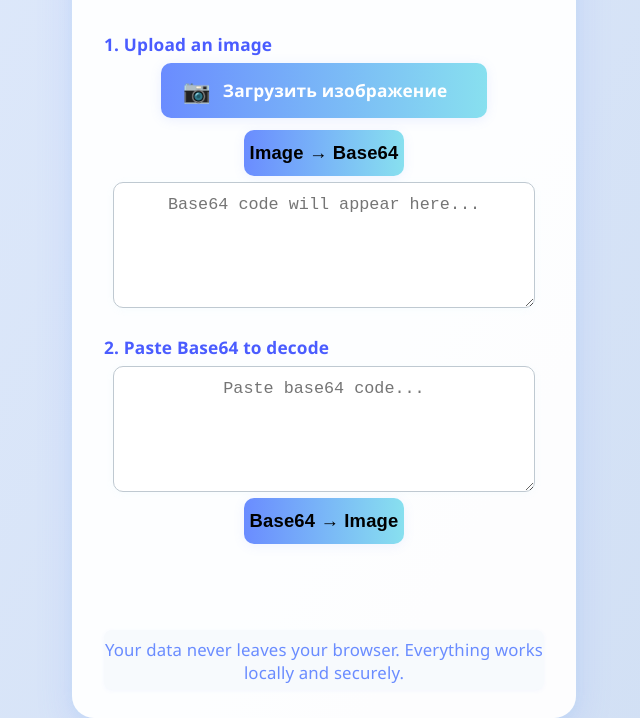
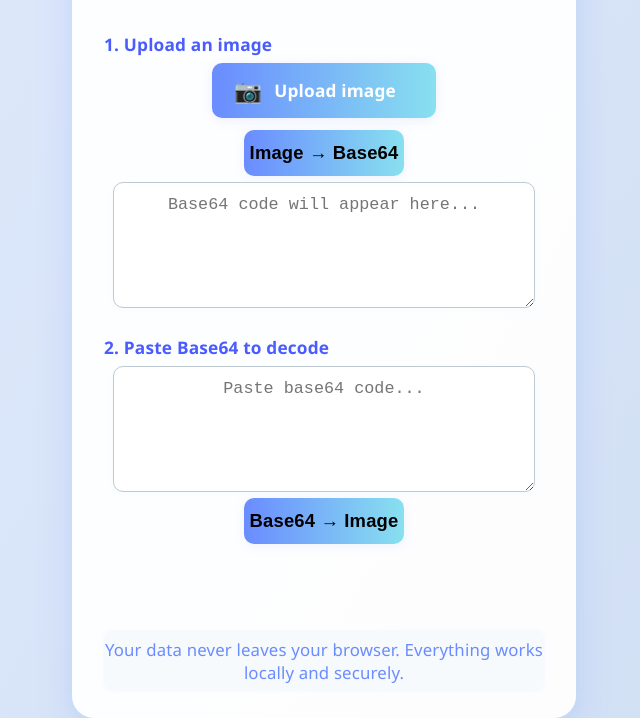
Before and after one commit to denis991/image64, a plain HTML site: page index.html in a window 1280 px wide. Shown: the part 156-874 px from the top of the page, without its empty margins (316-956 px from the left). Drawn offline with Linux system fonts and the light colour scheme.

Commit message:
i18n: make upload image button label translatable

```diff
--- a/index.html
+++ b/index.html
@@ -24,8 +24,9 @@
 			<div>
 				<label for="imgInput" data-i18n="uploadLabel">1. Загрузите изображение</label>
 				<input type="file" id="imgInput" accept="image/*">
-				<label for="imgInput" class="custom-file-label">
-					<span class="icon">📷</span> Загрузить изображение
+				<label for="imgInput" class="custom-file-label" data-i18n="uploadImageLabel">
+					<span class="icon">📷</span>
+					<span class="upload-label-text">Загрузить изображение</span>
 					<span class="selected-file-name" id="fileName"></span>
 				</label>
 				<button class="btn" id="toBase64Btn" data-i18n="toBase64Btn">В изображение → Base64</button>
--- a/src/script.js
+++ b/src/script.js
@@ -12,7 +12,8 @@ const translations = {
     note: 'Your data never leaves your browser. Everything works locally and securely.',
     errorNoImage: 'Please select an image.',
     errorNoBase64: 'Enter base64 code.',
-    errorInvalidBase64: 'Invalid base64 code or unsupported format.'
+    errorInvalidBase64: 'Invalid base64 code or unsupported format.',
+    uploadImageLabel: 'Upload image'
   },
   ru: {
     title: 'Конвертер изображений Base64',
@@ -25,7 +26,8 @@ const translations = {
     note: 'Данные не покидают ваш браузер. Всё работает локально и безопасно.',
     errorNoImage: 'Пожалуйста, выберите изображение.',
     errorNoBase64: 'Введите base64 код.',
-    errorInvalidBase64: 'Некорректный base64 код или неподдерживаемый формат.'
+    errorInvalidBase64: 'Некорректный base64 код или неподдерживаемый формат.',
+    uploadImageLabel: 'Загрузить изображение'
   },
   es: {
     title: 'Convertidor de Imágenes Base64',
@@ -38,14 +40,21 @@ const translations = {
     note: 'Tus datos nunca salen de tu navegador. Todo funciona localmente y de forma segura.',
     errorNoImage: 'Por favor, selecciona una imagen.',
     errorNoBase64: 'Introduce el código base64.',
-    errorInvalidBase64: 'Código base64 inválido o formato no soportado.'
+    errorInvalidBase64: 'Código base64 inválido o formato no soportado.',
+    uploadImageLabel: 'Subir imagen'
   }
 };
 
 function updateText(lang) {
   document.querySelectorAll('[data-i18n]').forEach((elem) => {
     const key = elem.getAttribute('data-i18n');
-    if (translations[lang][key]) {
+    if (key === 'uploadImageLabel') {
+      // Обновляем только .upload-label-text внутри label
+      const labelText = elem.querySelector('.upload-label-text');
+      if (labelText && translations[lang][key]) {
+        labelText.textContent = translations[lang][key];
+      }
+    } else if (translations[lang][key]) {
       elem.textContent = translations[lang][key];
     }
   });
```
